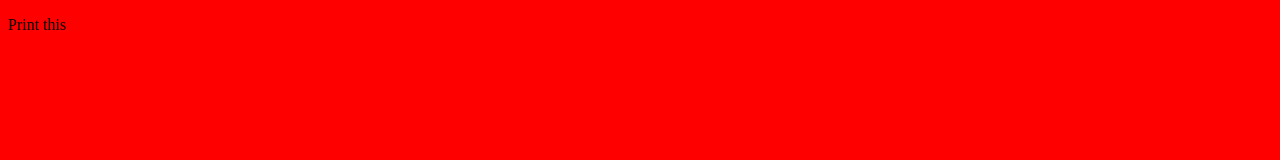
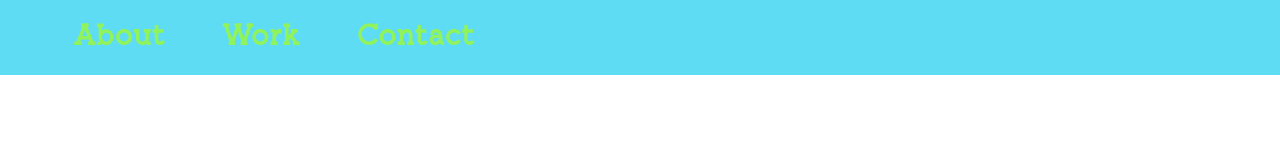
Before and after one commit to Griffinov22/Personal-Portfolio, a plain HTML site: page index.html in a window 1280 px wide. Drawn offline with Linux system fonts and the light colour scheme.

Commit message:
Finished setting up the top, but the colors might be changed later

```diff
--- a/index.html
+++ b/index.html
@@ -8,7 +8,14 @@
     <title>Personal Portfolio</title>
 </head>
 <body>
-    <p>Print this</p>
+    <nav id="navbar">
+        <ul>
+            <li><a href='#' class="nav-link">About</a></li>
+            <li><a href="#" class="nav-link">Work</a></li>
+            <li><a href="#" class="nav-link">Contact</a></li>
+        </ul>
+    </nav>
+
 
 </body>
 </html>
--- a/styler.scss
+++ b/styler.scss
@@ -1,3 +1,56 @@
-body {
-    background-color:red;
+$green: #91F35C;
+$blue: #5EDCF3;
+$purple: #BF5EF3;
+$orange: #F3745E;
+$title_font: Brussels;
+
+@font-face {
+    font-family: Brussels;
+    src: url(/brussels-city-font/BrusselsCityPersonalUsed-L3Lon.otf)
 }
+
+
+* {
+    padding: 0;
+    margin: 0;
+    box-sizing: border-box;
+}
+
+
+#navbar {
+    position: fixed;
+    top:0;
+    width: 100%;
+    height: 75px;
+    background-color: $blue;
+
+    ul {
+        margin-left: 5%;
+        height: 100%;
+        display: flex;
+        flex-direction: row;
+        align-items: center;
+        gap: 3%;
+    }
+    li {
+        display: inline;
+        height: 100%;
+
+        .nav-link {
+            font-size: 28px;
+            font-weight:600;
+            font-family: $title_font;
+            letter-spacing: 0.05em;
+            display: inline-block;
+            text-decoration: none;
+            color: $green;
+            height: 100%;
+            display: flex;
+            padding-left: 10px;
+            padding-right: 10px;
+            // border: 4px solid black;
+
+            align-items: center;
+        }
+    }
+}
```
Also changed, not shown: brussels-city-font/BrusselsCityPersonalUsed-L3Lon.otf (added), brussels-city-font/info.txt (added), brussels-city-font/misc/License.txt (added), main.css, 1 other file.
